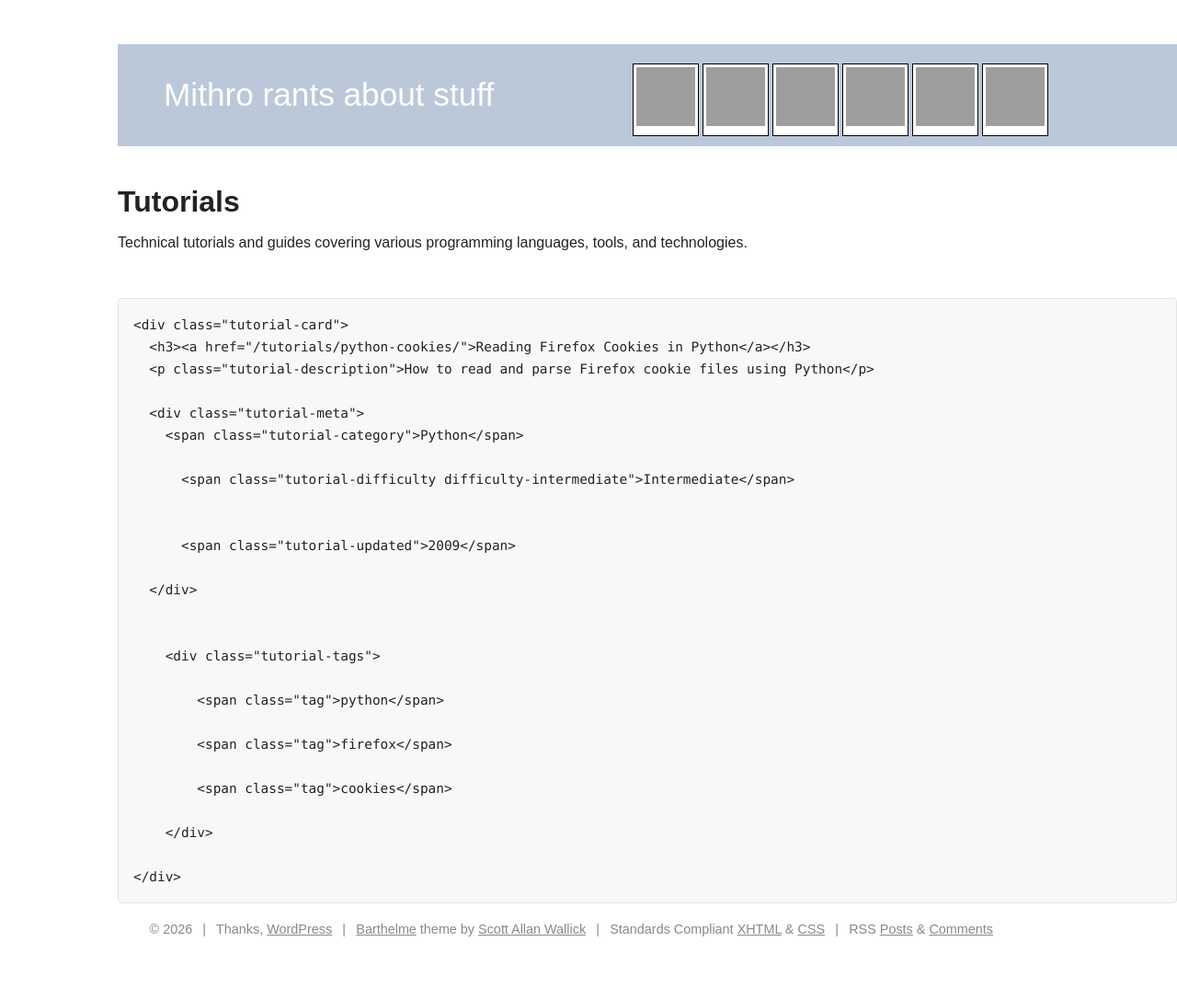
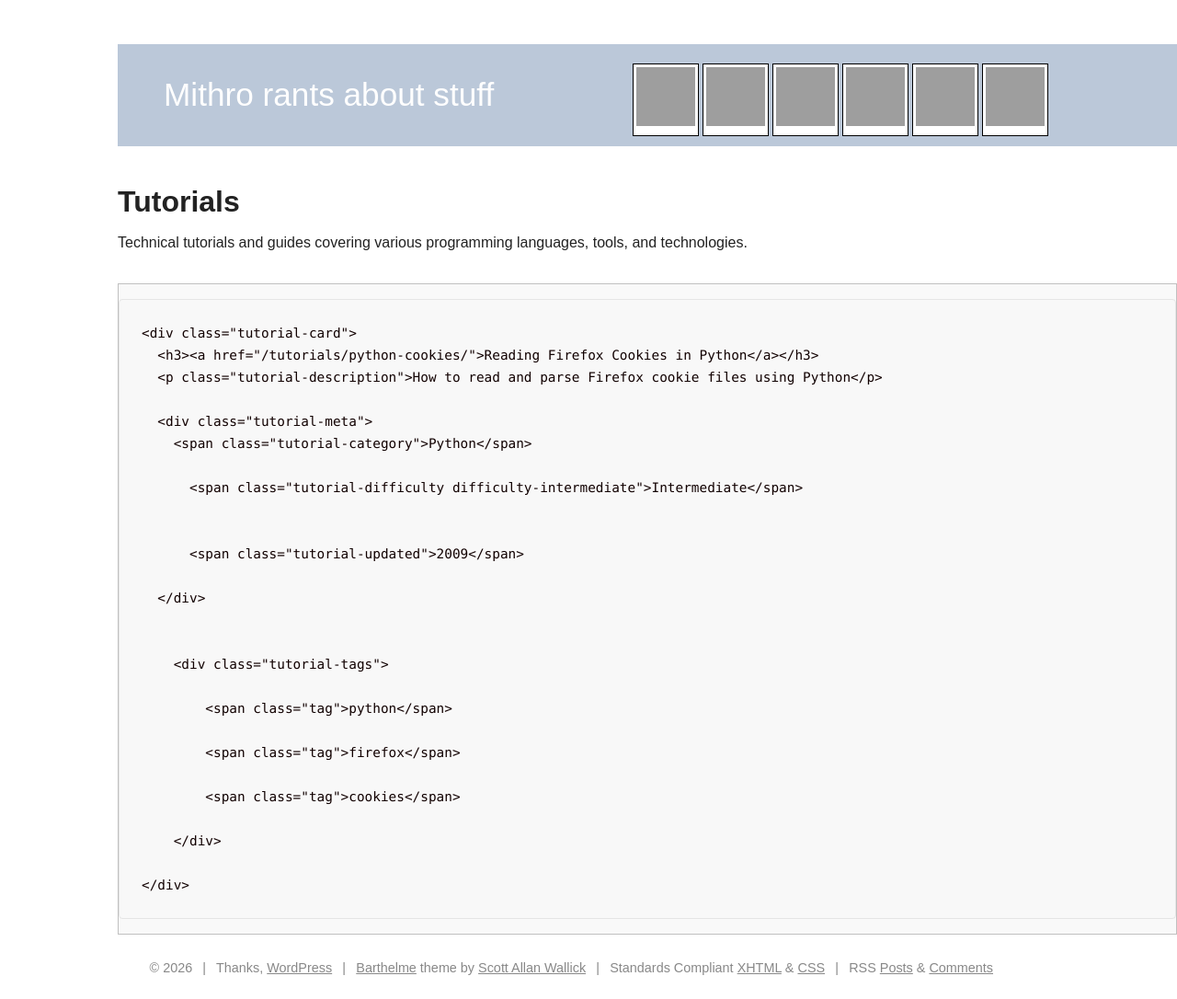
Before and after one commit to mithro/blog.mithis.net, a Jekyll site: the page built from tutorials.md, in a window 1280 px wide. Shown: the whole page at 92% size. Built offline with Jekyll 4.4.1, drawn with Linux system fonts in a browser that asks for light colours; before the commit the page ends 1044 px from its top, so only the background shows below that; grey boxes are pictures that could not be loaded.

Commit message:
P8: match live WP-Syntax code-block container styling
Live code blocks use the wp-syntax plugin's <div class="wp_syntax"> with
background #f9f9f9 + 1px silver border + 1.5em bottom margin. P7 commit
bf4e353 C7 had removed the border/background from .highlight (mistakenly
assuming Barthelme had none). Restored on the Rouge outer wrapper
.highlighter-rouge (= live's wp_syntax div) so code blocks render with the
same gray bordered box as live.

NOTE: Rouge syntax token COLORS still differ from live's GeSHi palette
(e.g. comments Rouge #998 vs GeSHi #808080) — container now matches; exact
token-color matching deferred as a P8 followup (would need a custom Rouge
theme). Most visible difference (the bordered gray box) now matches.

Gates green: linter 0, structure 6/6, 56 pytest, build clean.

Co-Authored-By: Claude Opus 4.7 (1M context) <noreply@anthropic.com>

```diff
--- a/assets/css/main.css
+++ b/assets/css/main.css
@@ -513,14 +513,26 @@ div.entry-content pre {
     font: 1em/150% "courier new", courier, monospace;
 }
 
-/* Syntax Highlighting - no border/background per Barthelme original */
+/* Syntax Highlighting — match live WP-Syntax plugin .wp_syntax container
+   (background #f9f9f9 + silver border + bottom margin). The Rouge outer
+   wrapper .highlighter-rouge corresponds to live's <div class="wp_syntax">. */
+.highlighter-rouge {
+    color: #100;
+    background-color: #f9f9f9;
+    border: 1px solid silver;
+    margin: 0 0 1.5em 0;
+    overflow: auto;
+}
+
 .highlight {
-    margin: 1em 0;
+    margin: 0;
     overflow-x: auto;
 }
 
-.highlight pre {
+.highlight pre,
+.highlighter-rouge pre.highlight {
     margin: 0;
+    padding: 0.5em;
 }
 
 .highlight code {
```
